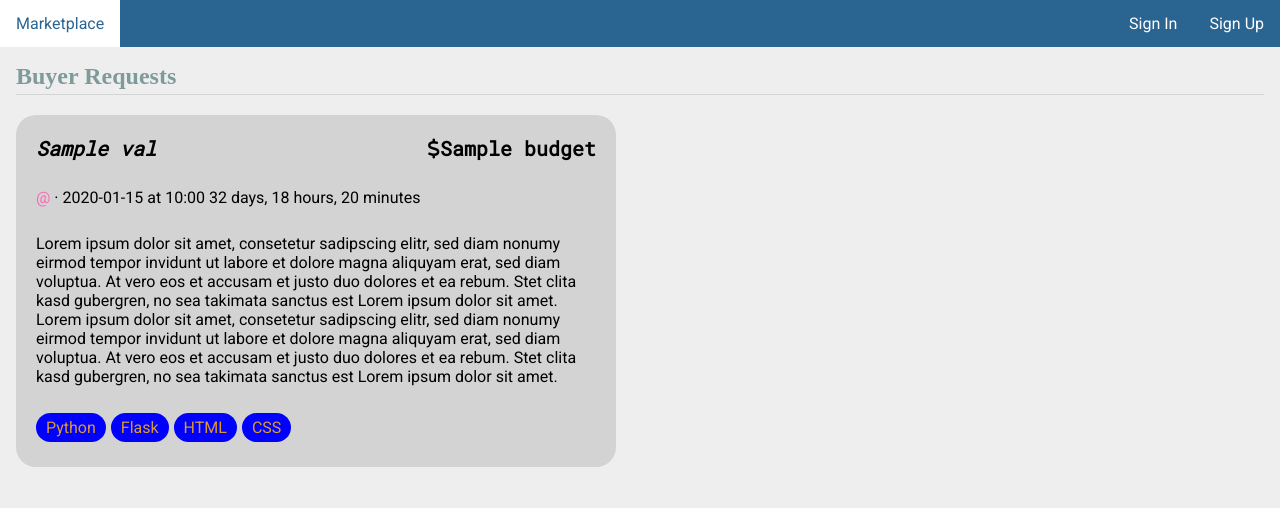
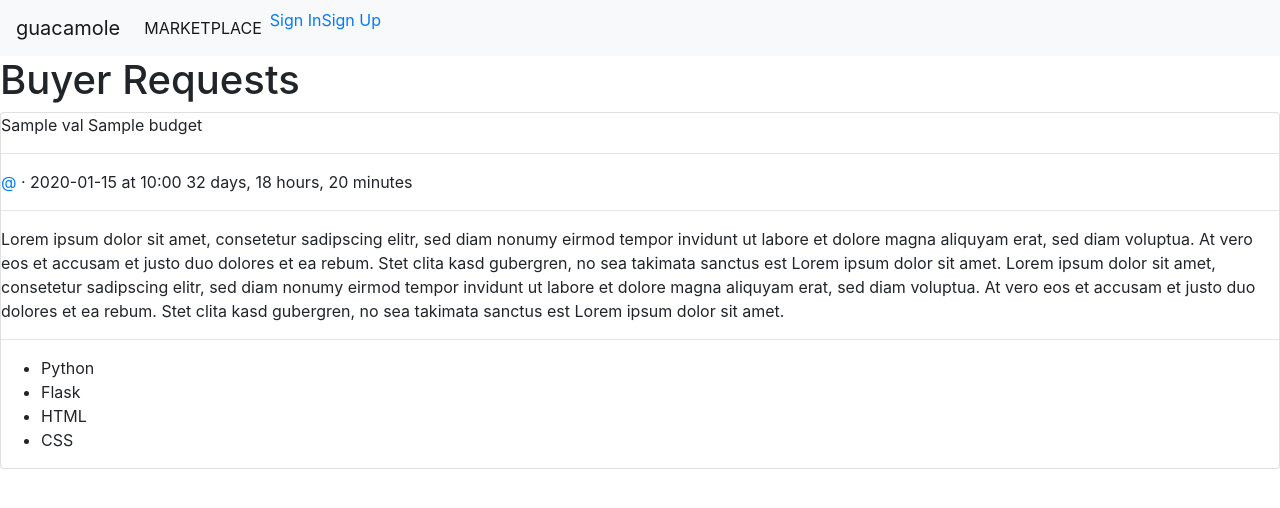
Before and after one commit to Guacamole-Devs/glowing-guacamole, a Flask app: template guacamole/templates/marketplace/index.html in a window 1280 px wide. Shown: the top 508 px of the page. Run offline with Flask 2, Linux system fonts and the light colour scheme; the template is opened without the code that fills it: most values are stand-ins (such as "Sample title", 1, 10 or a date in 2020); some libraries are stand-ins or nearby versions.

Commit message:
added bootstrap not finnished

```diff
--- a/guacamole/__init__.py
+++ b/guacamole/__init__.py
@@ -14,9 +14,6 @@ def create_app(test_config=None):
         DATABASE=os.path.join(app.instance_path, "guacamole.sqlite"),
     )
 
-    @app.route("/hello")
-    def hello():
-        return "Hello, World!"
 
 
     # apply the blueprints to the app
--- a/guacamole/static/style.css
+++ /dev/null
@@ -1,242 +0,0 @@
-:root {
-  --main-bg-color: #eee;
-  --body-bg-color: #white;
-
-  --head-tx-color: #7e9a9a;
-
-  --navbar-bg-color: #2a6592;
-  --navbar-tx-color: #ffffff;
-  --navbar-acc-color: #db9833;
-}
-
-
-html {
-    font-family: 'Roboto', sans-serif;;
-    background-color: var(--main-bg-color);
-  }
-
-  body {
-    margin: 0 auto;
-    background-color: var(--main-bg-color);
-  }
-
-  h1, h2, h3, h4, h5, h6 {
-    font-family: serif;
-    color: var(--head-tx-color);
-    margin: 1rem 0;
-  }
-
-  a {
-    color: #db9833;
-  }
-
-  hr {
-    border: none;
-    border-top: 1px solid lightgray;
-  }
-
-  .navbar {
-    overflow: hidden;
-    background-color: var(--navbar-bg-color);
-  }
-
-  .navbar h1 {
-    flex: auto;
-    margin: 0;
-  }
-
-  .navbar h1 a {
-    text-decoration: none;
-    padding: 0.25rem 0.5rem;
-  }
-
-  .navbar a {
-    float: left;
-    font-size: 16px;
-    color: var(--navbar-tx-color);
-    text-align: center;
-    padding: 14px 16px;
-    text-decoration: none;
-  }
-
-  .dropdown {
-    overflow: hidden;
-    float: right;
-  }
-
-  .dropdown .dropbtn {
-    font-size: 16px;
-    border: none;
-    outline: none;
-    color: white;
-    padding: 14px 16px;
-    background-color: inherit;
-    font-family: inherit;
-    margin: 0;
-  }
-
-  .navbar a:hover, .dropdown:hover .dropbtn {
-    background-color: var(--navbar-tx-color);
-    color: var(--navbar-bg-color);
-  }
-
-  .dropdown-content {
-    display: none;
-    position: absolute;
-    right: 0;
-    background-color: #f9f9f9;
-    min-width: 160px;
-    box-shadow: 0px 8px 16px 0px rgba(0,0,0,0.2);
-    z-index: 1;
-  }
-
-  .dropdown-content a {
-    float: none;
-    color: black;
-    padding: 12px 16px;
-    text-decoration: none;
-    display: block;
-    text-align: left;
-  }
-
-  .dropdown-content a:hover {
-    background-color: #ddd;
-  }
-
-  .dropdown:hover .dropdown-content {
-    display: block;
-  }
-
-  .content {
-    padding: 0 1rem 1rem;
-  }
-
-  .content > header {
-    border-bottom: 1px solid lightgray;
-    display: flex;
-    align-items: flex-end;
-  }
-
-  .content > header h1 {
-    flex: auto;
-    margin: 1rem 0 0.25rem 0;
-  }
-
-  .flash {
-    margin: 1em 0;
-    padding: 1em;
-    background: #cae6f6;
-    border: 1px solid #377ba8;
-  }
-
-  .content:last-child {
-    margin-bottom: 0;
-  }
-
-  .content form {
-    margin: 1em 0;
-    display: flex;
-    flex-direction: column;
-  }
-
-  .content label {
-    font-weight: bold;
-    margin-bottom: 0.5em;
-  }
-
-  .content input, .content textarea {
-    margin-bottom: 1em;
-  }
-
-  .content textarea {
-    min-height: 12em;
-    resize: vertical;
-  }
-
-  input.danger {
-    color: #cc2f2e;
-  }
-
-  input[type=submit] {
-    align-self: start;
-    min-width: 10em;
-  }
-
-  .card {
-    background-color: lightgray;
-    border-radius: 20px;
-    padding-top: 20px;
-    padding-bottom: 20px;
-    max-width: 600px;
-    margin-top: 20px;
-  }
-  .card .header {
-    padding: 0px 20px 5px 20px;
-    margin: 0px;
-    font-family: 'Roboto Mono', monospace;
-    font-style: normal;
-    font-weight: 600;
-  }
-  .card .header .title {
-    font-size: 20px;
-    font-style: oblique;
-  }
-  .card .header .price {
-    font-size: 20px;
-    float:right;
-  }
-  .card .about {
-    padding: 5px 20px 5px 20px;
-    width: 100%
-  }
-  .card .about .author {
-    position: relative;
-    left: 0px;
-  }
-  .card .about .author a {
-      color: hotpink;
-      text-decoration: none;
-  }
-
-  .card .about .author a:hover {
-    text-decoration: underline;
-  }
-
-  .card .about .deadline {
-    position: relative;
-  }
-
-  .card .about .menu {
-    float: center;
-    padding: 5px;
-  }
-
-  .card .body {
-    padding: 5px 20px 5px 20px;
-  }
-  .card .detail {
-    display: inline;
-  }
-  .card .detail .tags {
-    list-style-type: none;
-    margin: 0;
-
-    padding: 5px 20px 5px 20px;
-    overflow: hidden;
-  }
-
-  .card .detail .tags li {
-    display: inline;
-    float: left;
-    padding-right: 5px
-  }
-
-  .card .detail .tags li a {
-    display: block;
-    background-color: blue;
-    text-align: center;
-    padding: 5px 10px;
-    text-decoration: none;
-    border-radius: 15px;
-  }
-}
--- a/guacamole/templates/base.html
+++ b/guacamole/templates/base.html
@@ -1,11 +1,29 @@
+
 <!doctype html>
-<script src="https://kit.fontawesome.com/7eaafe9159.js" crossorigin="anonymous"></script>
-<link href="https://fonts.googleapis.com/css?family=Roboto|Roboto+Mono&display=swap" rel="stylesheet">
+<html lang="en">
+  <head>
+    <!-- Required meta tags -->
+    <meta charset="utf-8">
+    <meta name="viewport" content="width=device-width, initial-scale=1, shrink-to-fit=no">
+
+    <!-- Bootstrap CSS -->
+    <link rel="stylesheet" href="https://stackpath.bootstrapcdn.com/bootstrap/4.4.1/css/bootstrap.min.css" integrity="sha384-Vkoo8x4CGsO3+Hhxv8T/Q5PaXtkKtu6ug5TOeNV6gBiFeWPGFN9MuhOf23Q9Ifjh" crossorigin="anonymous">
 
     <title>{% block title %}{% endblock %} - guacamole</title>
-<link rel="stylesheet" href="{{ url_for('static', filename='style.css') }}">
-<div class="navbar">
-    <a href="/marketplace">Marketplace</a>
+  </head>
+  <body>
+      <nav class="navbar navbar-expand-lg navbar-light bg-light">
+          <a class="navbar-brand" href="#">guacamole</a>
+          <button class="navbar-toggler" type="button" data-toggle="collapse" data-target="#navbarSupportedContent" aria-controls="navbarSupportedContent" aria-expanded="false" aria-label="Toggle navigation">
+            <span class="navbar-toggler-icon"></span>
+          </button>
+
+          <div class="collapse navbar-collapse" id="navbarSupportedContent">
+            <ul class="navbar-nav mr-auto">
+              <li class="nav-item active">
+                <a class="nav-link" href={{url_for('marketplace.index')}}>MARKETPLACE<span class="sr-only">(current)</span></a>
+              </li>
+              <li class="nav-item">
                   {% if g.user %}
       <a href="/me/dashboard">Dashboard</a>
       <a href="/me/orders">Orders</a>
@@ -14,9 +32,9 @@
           <i class="fa fa-caret-down"></i>
         </button>
         <div class="dropdown-content">
-          <a href="/me"> Profile </a>
-          <a href="/me/posts"> My Posts </a>
-          <a href="/me/bids"> My Bids </a>
+          <a class="nav-link" href="/me"> Profile </a>
+          <a class="nav-link" href="/me/posts"> My Posts </a>
+          <a class="nav-link" href="/me/bids"> My Bids </a>
           <hr>
           <a href="{{ url_for('auth.logout') }}">Log Out</a>
         </div>
@@ -25,7 +43,12 @@
       <a style="float: right;" href="/auth/register">Sign Up</a>
       <a style="float: right;" href="/auth/login">Sign In</a>
     {% endif %}
+              </li>
+            </ul>
           </div>
+        </nav>
+
+
     <section class="content">
       <header>
         {% block header %}{% endblock %}
@@ -35,3 +58,10 @@
       {% endfor %}
       {% block content %}{% endblock %}
     </section>
+    <!-- Optional JavaScript -->
+    <!-- jQuery first, then Popper.js, then Bootstrap JS -->
+    <script src="https://code.jquery.com/jquery-3.4.1.slim.min.js" integrity="sha384-J6qa4849blE2+poT4WnyKhv5vZF5SrPo0iEjwBvKU7imGFAV0wwj1yYfoRSJoZ+n" crossorigin="anonymous"></script>
+    <script src="https://cdn.jsdelivr.net/npm/popper.js@1.16.0/dist/umd/popper.min.js" integrity="sha384-Q6E9RHvbIyZFJoft+2mJbHaEWldlvI9IOYy5n3zV9zzTtmI3UksdQRVvoxMfooAo" crossorigin="anonymous"></script>
+    <script src="https://stackpath.bootstrapcdn.com/bootstrap/4.4.1/js/bootstrap.min.js" integrity="sha384-wfSDF2E50Y2D1uUdj0O3uMBJnjuUD4Ih7YwaYd1iqfktj0Uod8GCExl3Og8ifwB6" crossorigin="anonymous"></script>
+  </body>
+</html>
```
Lines whose indentation alone changed are shown as unchanged.
